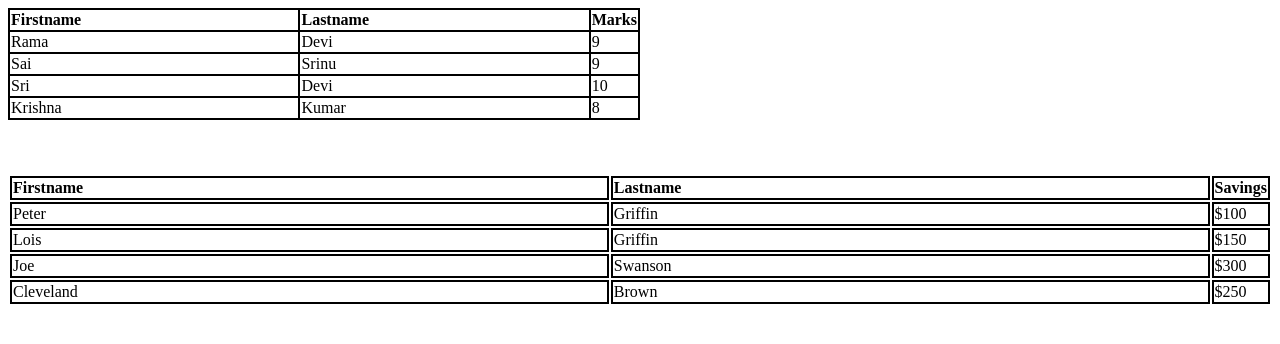
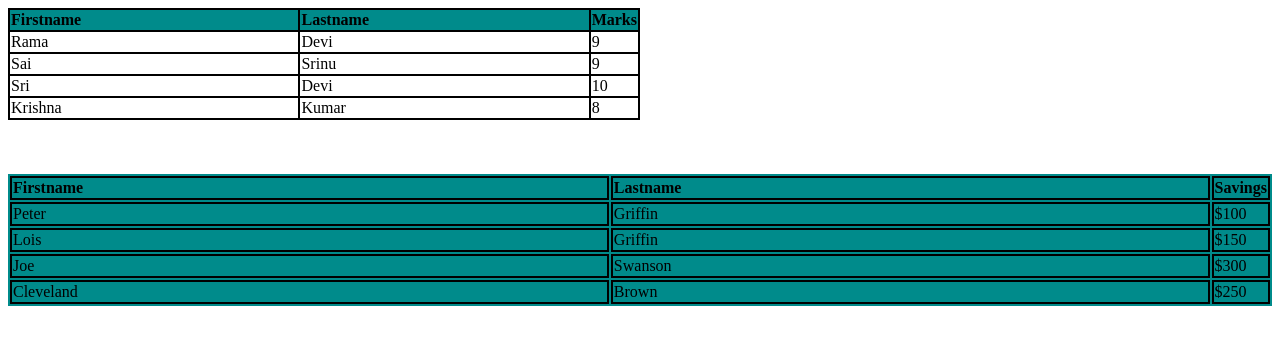
Before and after one commit to Ramadevi10/uxfactory, a plain HTML site: page tablecss.html in a window 1280 px wide. Drawn offline with Linux system fonts and the light colour scheme.

Commit message:
tablecss file

```diff
--- a/tablecss.css
+++ b/tablecss.css
@@ -6,6 +6,6 @@
     width: 50%;
     text-align: left;
 }
-/* .table2,th{
+.table2,th{
     background: darkcyan;
-} */
+}
```
